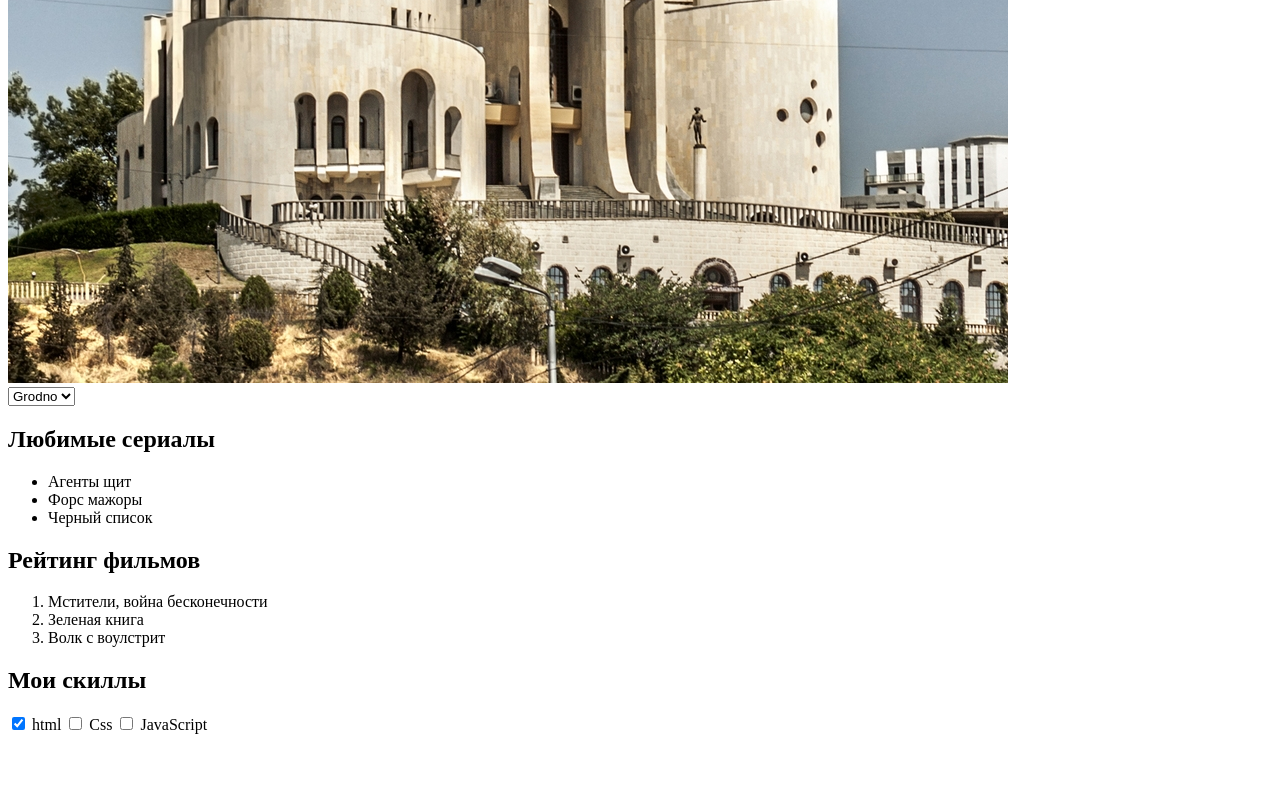
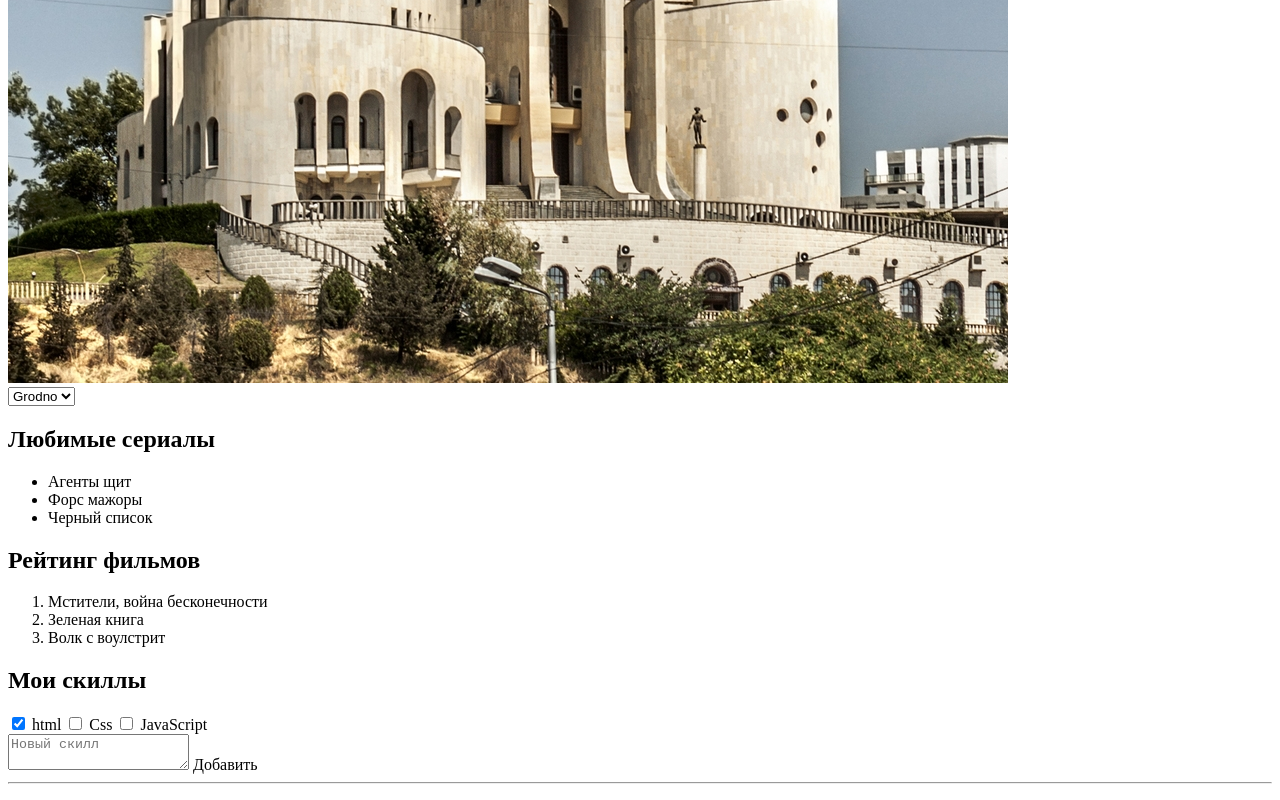
Before and after one commit to h3yDelathem/1-hw-with-auto-test-html-css-main, a plain HTML site: page index.html in a window 1280 px wide. Shown: the part 744-1544 px from the top of the page. Before the commit the page ends 1486 px from the top, so only its background shows below. Drawn offline with Linux system fonts and the light colour scheme.

Commit message:
six-seven task

```diff
--- a/index.html
+++ b/index.html
@@ -76,8 +76,11 @@
             </label>
         </div>
         <!-- 5) Создай здесь однострочное поле для ввода текста с подсказкой "Новый скилл", которая исчезает, когда начинаешь что-то печатать (для подсказки есть специальный атрибут) -->
+        <textarea name="Story" id="Story" placeholder="Новый скилл"></textarea>
         <!-- 6) Создай здесь кнопку “Добавить” -->
+        <buttun>Добавить</buttun>
         <!-- 7) Добавь горизонтальную линию (для этого есть специальный тег) -->
+        <hr>
 
         <table data-cy="hw-about-table-pre">
             <!-- 8) В таблице сделай 5 строк и 3 столбца.
```
